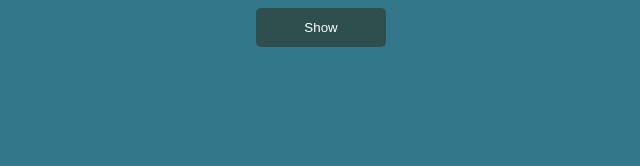
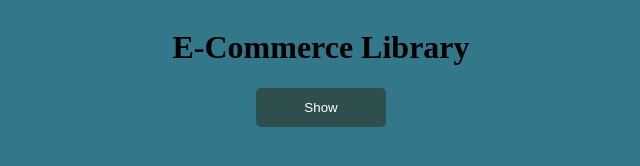
Before and after one commit to lubarrolleta/ecommerce-app-daniela-luis.github.io, a plain HTML site: page index.html in a window 1280 px wide. Shown: the whole page, without its empty margins (319-959 px from the left). Drawn offline with Linux system fonts and the light colour scheme.

Commit message:
H1 título de prueba

```diff
--- a/index.html
+++ b/index.html
@@ -10,6 +10,7 @@
 </head>
 
 <body>
+    <h1>E-Commerce Library</h1>
     <!-- <button id="showBtn" type="button">mostrar</button>
            Comentario extra Daniela Probando Git -->
     <script src="app.js"></script>
```
